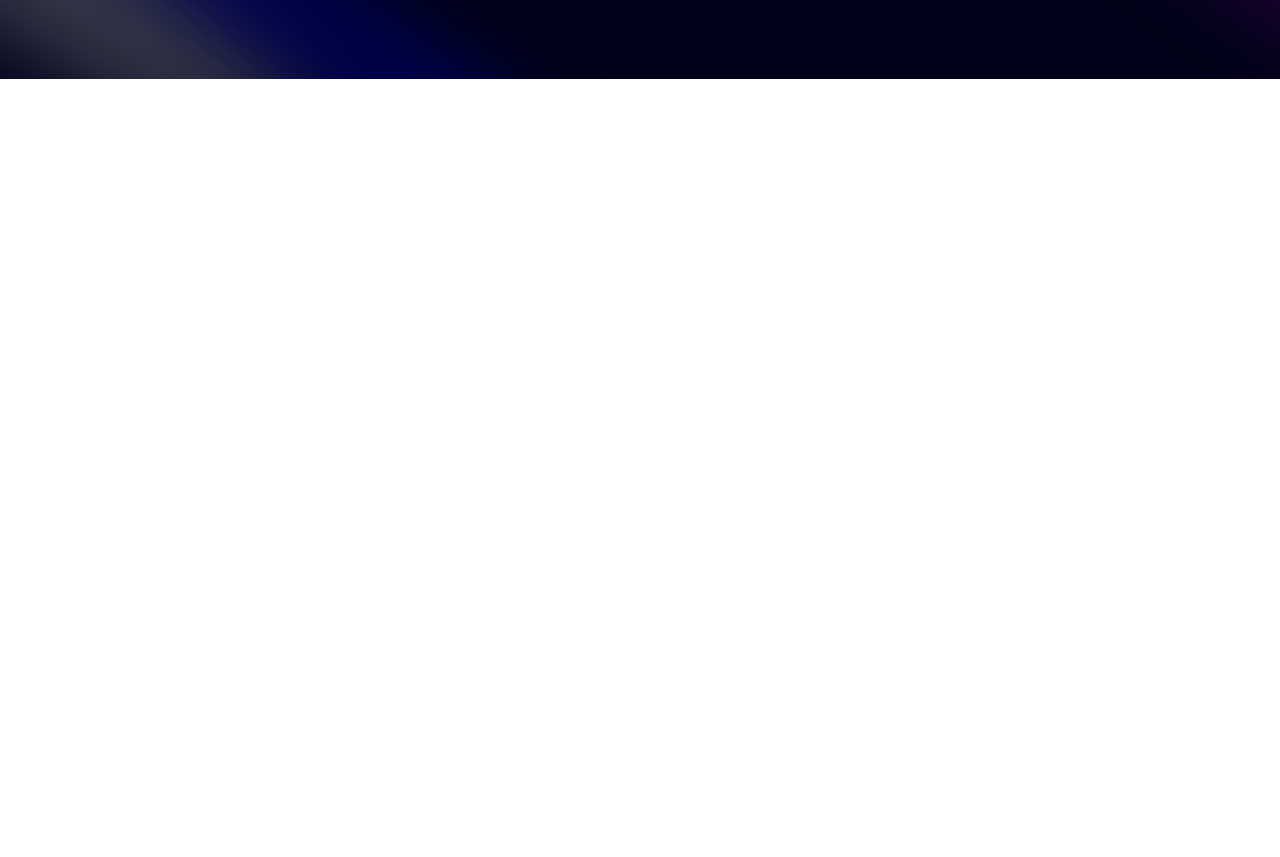
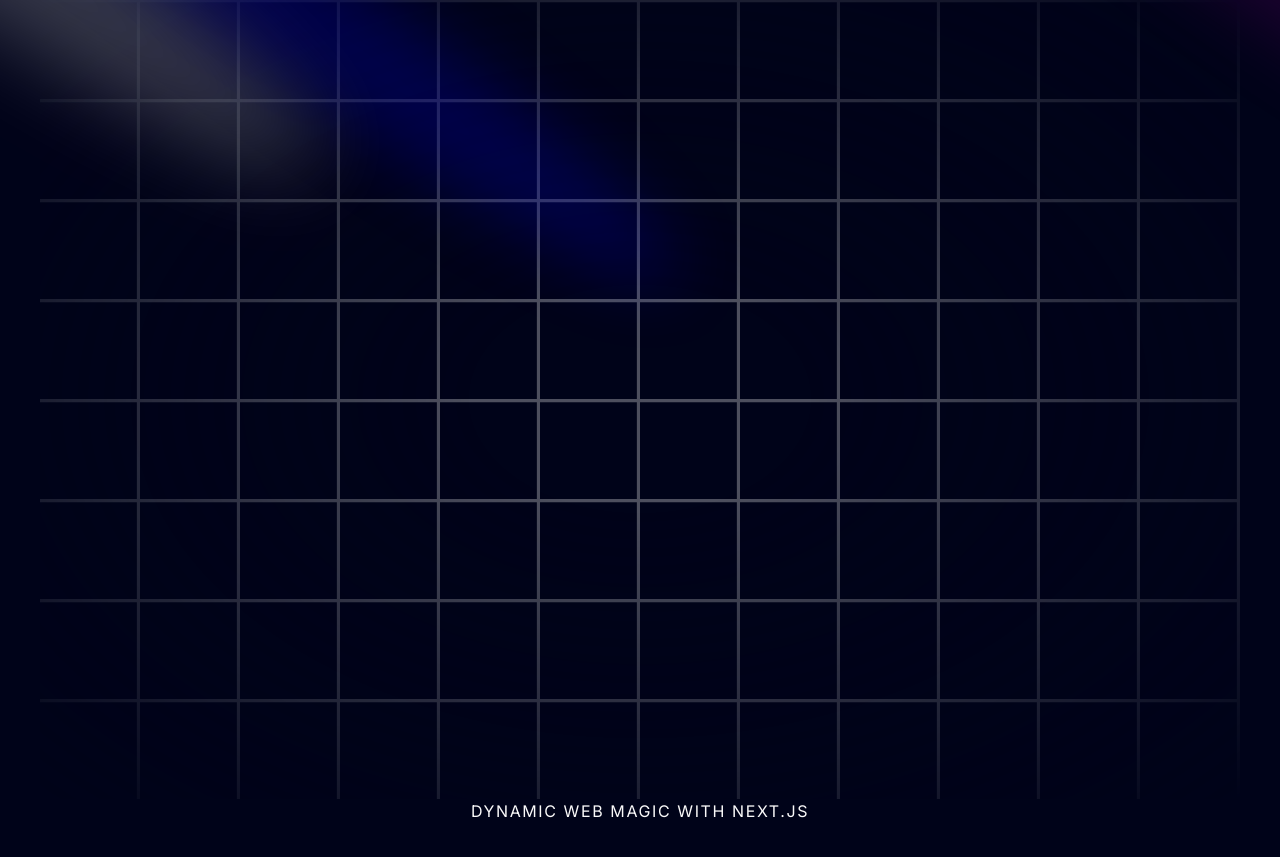
Before and after one commit to kathy-wazowski/portfolio, a Next.js app: page / in a window 1280 px wide. Shown: the part 145-1002 px from the top of the page. Before the commit the page ends 800 px from the top, so only its background shows below. Built offline with nearby package versions, Linux system fonts and the light colour scheme.

Commit message:
Add: add grid bg

```diff
--- a/app/layout.tsx
+++ b/app/layout.tsx
@@ -1,6 +1,7 @@
 import type { Metadata } from "next";
 import { Inter } from "next/font/google";
 import "./globals.css";
+import { ThemeProvider } from "./provider";
 
 const inter = Inter({ subsets: ["latin"] });
 
@@ -16,7 +17,16 @@ export default function RootLayout({
 }>) {
   return (
     <html lang="en">
-      <body className={inter.className}>{children}</body>
+      <body className={inter.className}>
+        <ThemeProvider
+          attribute="class"
+          defaultTheme="dark"
+          enableSystem
+          disableTransitionOnChange
+        >
+          {children}
+        </ThemeProvider>
+      </body>
     </html>
   );
 }
--- /dev/null
+++ b/app/provider.tsx
@@ -0,0 +1,11 @@
+"use client"
+
+import * as React from "react"
+import { ThemeProvider as NextThemesProvider } from "next-themes"
+
+export function ThemeProvider({
+    children,
+    ...props
+}: React.ComponentProps<typeof NextThemesProvider>) {
+    return <NextThemesProvider {...props}>{children}</NextThemesProvider>
+}
--- a/components/Hero.tsx
+++ b/components/Hero.tsx
@@ -12,6 +12,19 @@ const Hero = () => {
                 />
                 <Spotlight className="left-80 top-28 h-[80vh] w-[50vw]" fill="blue" />
             </div>
+
+            <div className="h-screen w-full dark:bg-black-100 bg-white  dark:bg-grid-white/[0.3] bg-grid-black/[0.2] relative flex items-center justify-center">
+                {/* Radial gradient for the container to give a faded look */}
+                <div className="absolute pointer-events-none inset-0 flex items-center justify-center dark:bg-black-100 bg-white [mask-image:radial-gradient(ellipse_at_center,transparent_20%,black)]" />
+            </div>
+
+            <div className="flex justify-center">
+                <div className="max-w-[89vw]">
+                    <h2 className="uppercase tracking-widest">
+                        Dynamic Web Magic with Next.js
+                    </h2>
+                </div>
+            </div>
         </div>
     )
 }
--- a/package.json
+++ b/package.json
@@ -13,6 +13,7 @@
     "framer-motion": "^11.16.4",
     "mini-svg-data-uri": "^1.4.4",
     "next": "14.1.4",
+    "next-themes": "^0.4.4",
     "react": "^18",
     "react-dom": "^18",
     "tailwind-merge": "^2.6.0",
```
